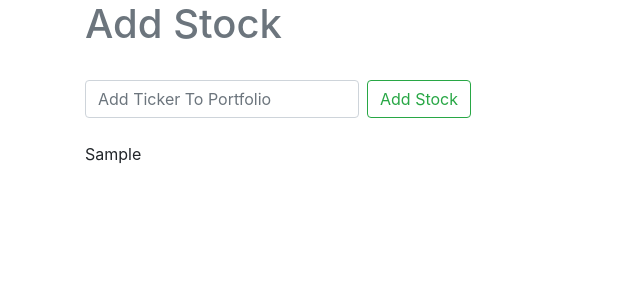
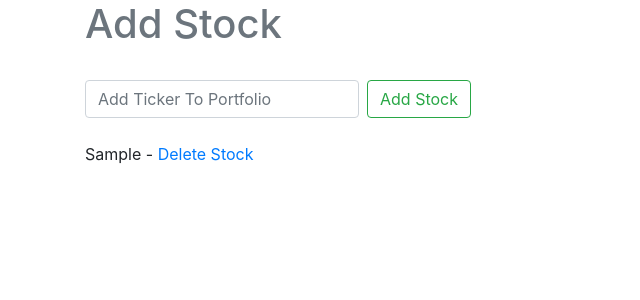
Before and after one commit to iamwarning/django-stock, a Django app: page /addStock.html in a window 1280 px wide. Shown: the part 56-356 px from the top of the page, without its empty margins (0-640 px from the left). Run offline with Django 3.2, Linux system fonts and the light colour scheme; tables that the repository leaves empty hold one stand-in row (values such as "Sample post"); some libraries are stand-ins or nearby versions.

Commit message:
Delete stocks from database

```diff
--- a/quotes/templates/addStock.html
+++ b/quotes/templates/addStock.html
@@ -10,6 +10,6 @@
         </form>
     <br>
     {% for item in ticker %}
-        {{ item }} <br>
+        {{ item }} - <a href='{% url 'delete'  item.id%}'>Delete Stock</a> <br>
     {% endfor %}
 {% endblock %}
--- a/quotes/urls.py
+++ b/quotes/urls.py
@@ -5,4 +5,5 @@ urlpatterns = [
     path('', views.home, name="home"),
     path('about.html', views.about, name="about"),
     path('addStock.html', views.add_stock, name="add_stock"),
+    path('delete/<id_stock>', views.delete_stock, name="delete"),
 ]
--- a/quotes/views.py
+++ b/quotes/views.py
@@ -32,8 +32,15 @@ def add_stock(request):
         form = StockForm(request.POST or None)
         if form.is_valid():
             form.save()
-            messages.success(request, ("Stock Has Been Added!"))
+            messages.success(request, 'Stock Has Been Added!')
             return redirect('add_stock')
     else:
         ticker = Stock.objects.all()
         return render(request, 'addStock.html', {'ticker': ticker})
+
+
+def delete_stock(request, id_stock):
+    item = Stock.objects.get(pk=id_stock)
+    item.delete()
+    messages.success(request, 'Stock Has Been Deleted!')
+    return redirect(add_stock)
```
